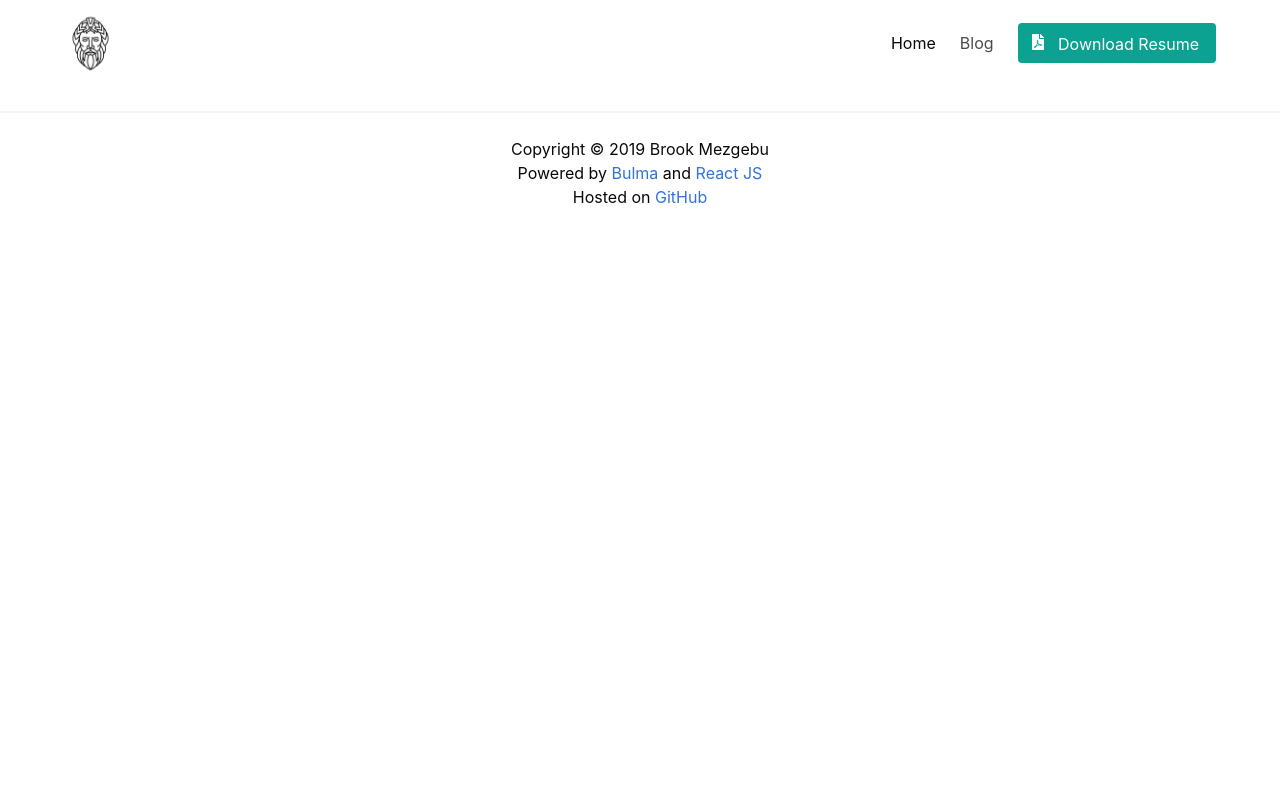
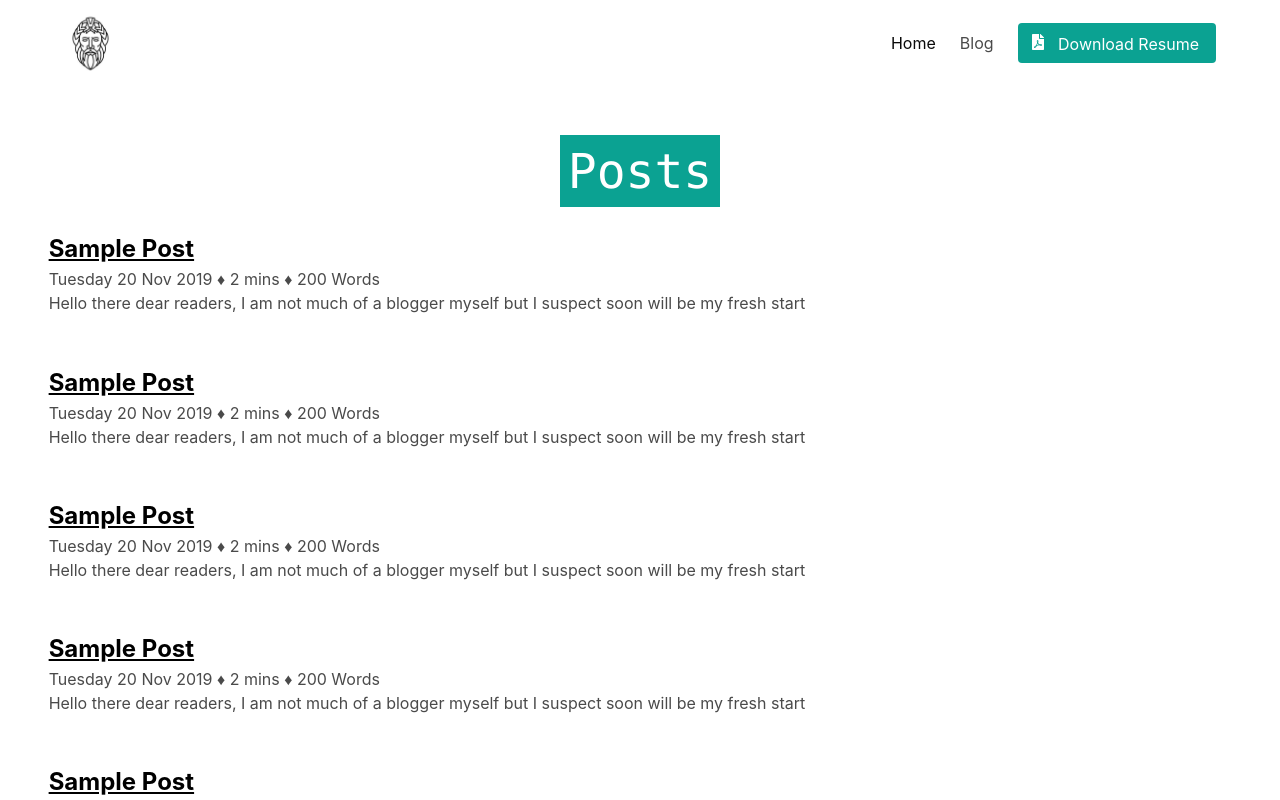
Before and after one commit to brookmg/brookmg.me, a React (Create React App) app in the folder portfolio/: page /blog in a window 1280 px wide. Shown: the top 800 px of the page. Built offline with nearby package versions, Linux system fonts and the light colour scheme.

Commit message:
progress: add blog and blogitem

```diff
--- /dev/null
+++ b/portfolio/src/components/Blog.jsx
@@ -0,0 +1,28 @@
+import React, {Component} from 'react'
+import BlogItem from "./BlogItem";
+
+class Blog extends Component {
+
+    render() {
+        return (
+            <div className="hero">
+                <div className="hero-body is-left">
+                    <h1 className="has-text-white is-left is-size-1" style={{ fontFamily: `Consolas` }}>
+                        <span style={{backgroundColor: `#0bA292`, align: `center`, padding: `8px`}}> Posts </span>
+                    </h1>
+
+                    <BlogItem postTitle="Sample Post" postSize="2 mins" postWords="200 Words" postDateTime="Tuesday 20 Nov 2019" postPreview="Hello there dear readers, I am not much of a blogger myself but I suspect soon will be my fresh start"/>
+                    <BlogItem postTitle="Sample Post" postSize="2 mins" postWords="200 Words" postDateTime="Tuesday 20 Nov 2019" postPreview="Hello there dear readers, I am not much of a blogger myself but I suspect soon will be my fresh start"/>
+                    <BlogItem postTitle="Sample Post" postSize="2 mins" postWords="200 Words" postDateTime="Tuesday 20 Nov 2019" postPreview="Hello there dear readers, I am not much of a blogger myself but I suspect soon will be my fresh start"/>
+                    <BlogItem postTitle="Sample Post" postSize="2 mins" postWords="200 Words" postDateTime="Tuesday 20 Nov 2019" postPreview="Hello there dear readers, I am not much of a blogger myself but I suspect soon will be my fresh start"/>
+                    <BlogItem postTitle="Sample Post" postSize="2 mins" postWords="200 Words" postDateTime="Tuesday 20 Nov 2019" postPreview="Hello there dear readers, I am not much of a blogger myself but I suspect soon will be my fresh start"/>
+                    <BlogItem postTitle="Sample Post" postSize="2 mins" postWords="200 Words" postDateTime="Tuesday 20 Nov 2019" postPreview="Hello there dear readers, I am not much of a blogger myself but I suspect soon will be my fresh start"/>
+
+                </div>
+            </div>
+        );
+    }
+
+}
+
+export default Blog;
--- /dev/null
+++ b/portfolio/src/components/BlogItem.jsx
@@ -0,0 +1,33 @@
+import React, {Component} from 'react'
+
+class BlogItem extends Component {
+
+    constructor(probs) {
+        super(probs);
+        this.state = {
+            postTitle: probs.postTitle,
+            postDateTime: probs.postDateTime,
+            postSize: probs.postSize,
+            postWords: probs.postWords,
+            postPreview: probs.postPreview,
+            postId: 100
+        };
+    }
+
+    render() {
+        return (
+            <div className=" is-left" style={{ textAlign: `left`, padding: `2%` }}>
+                <a href={"blog/" + this.state.postId } style={{ textDecoration: `none`, color: `black` }}>
+                    <h1 className="is-size-4">
+                        <b><u> { this.state.postTitle } </u></b>
+                    </h1>
+                </a>
+                <h3> { this.state.postDateTime } ♦ { this.state.postSize } ♦ { this.state.postWords } </h3>
+                <p> { this.state.postPreview } </p>
+            </div>
+        );
+    }
+
+}
+
+export default BlogItem
--- a/portfolio/src/components/Header.jsx
+++ b/portfolio/src/components/Header.jsx
@@ -14,6 +14,7 @@ import {
 } from "react-router-dom";
 import Home from './Home.jsx'
 import Error404 from "./Error404";
+import Blog from "./Blog";
 
 class Header extends Component {
 
@@ -54,7 +55,7 @@ class Header extends Component {
                     <Home />
                 </Route>
                 <Route exact path="/blog">
-
+                    <Blog />
                 </Route>
 
 
```
